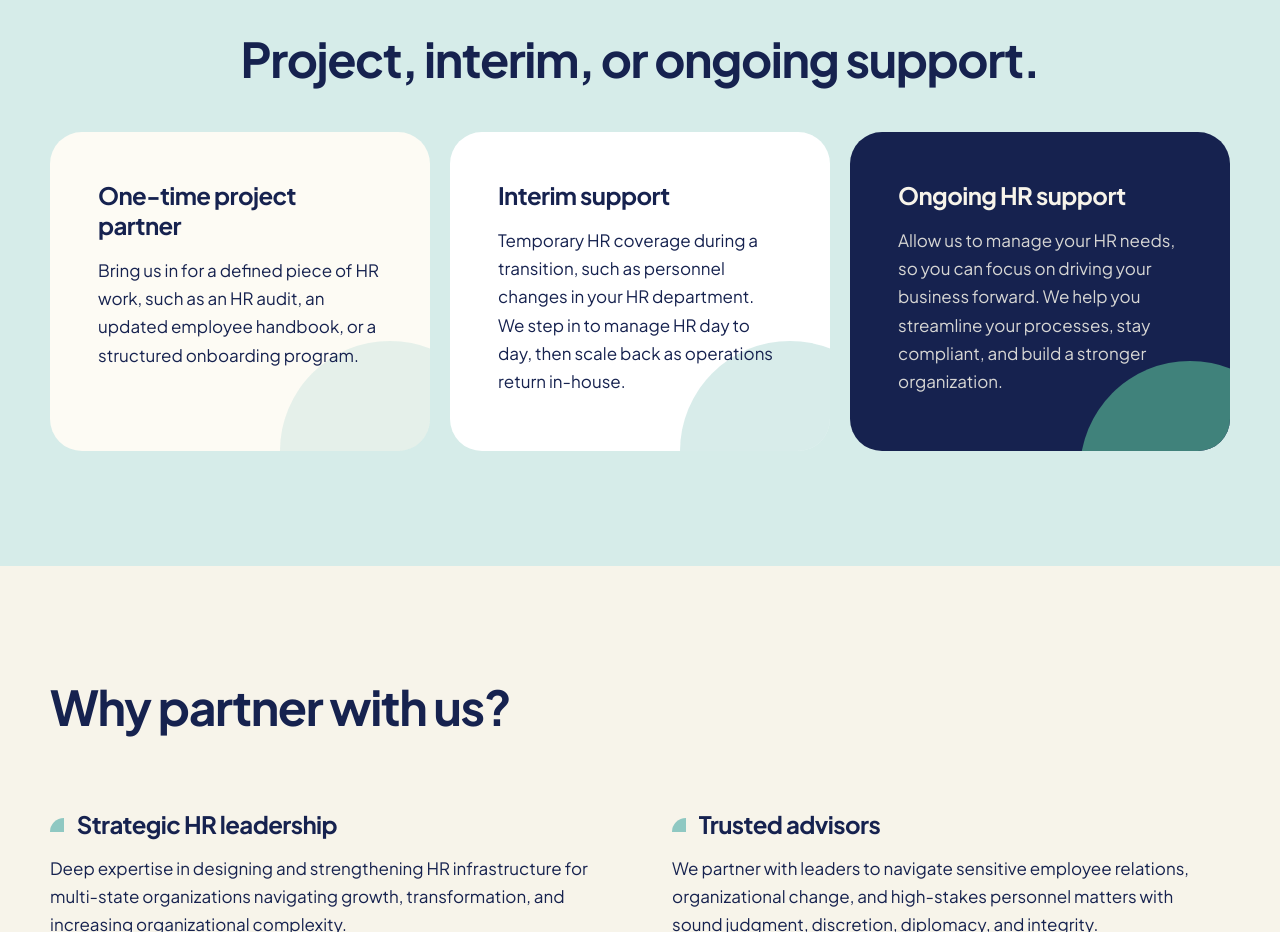
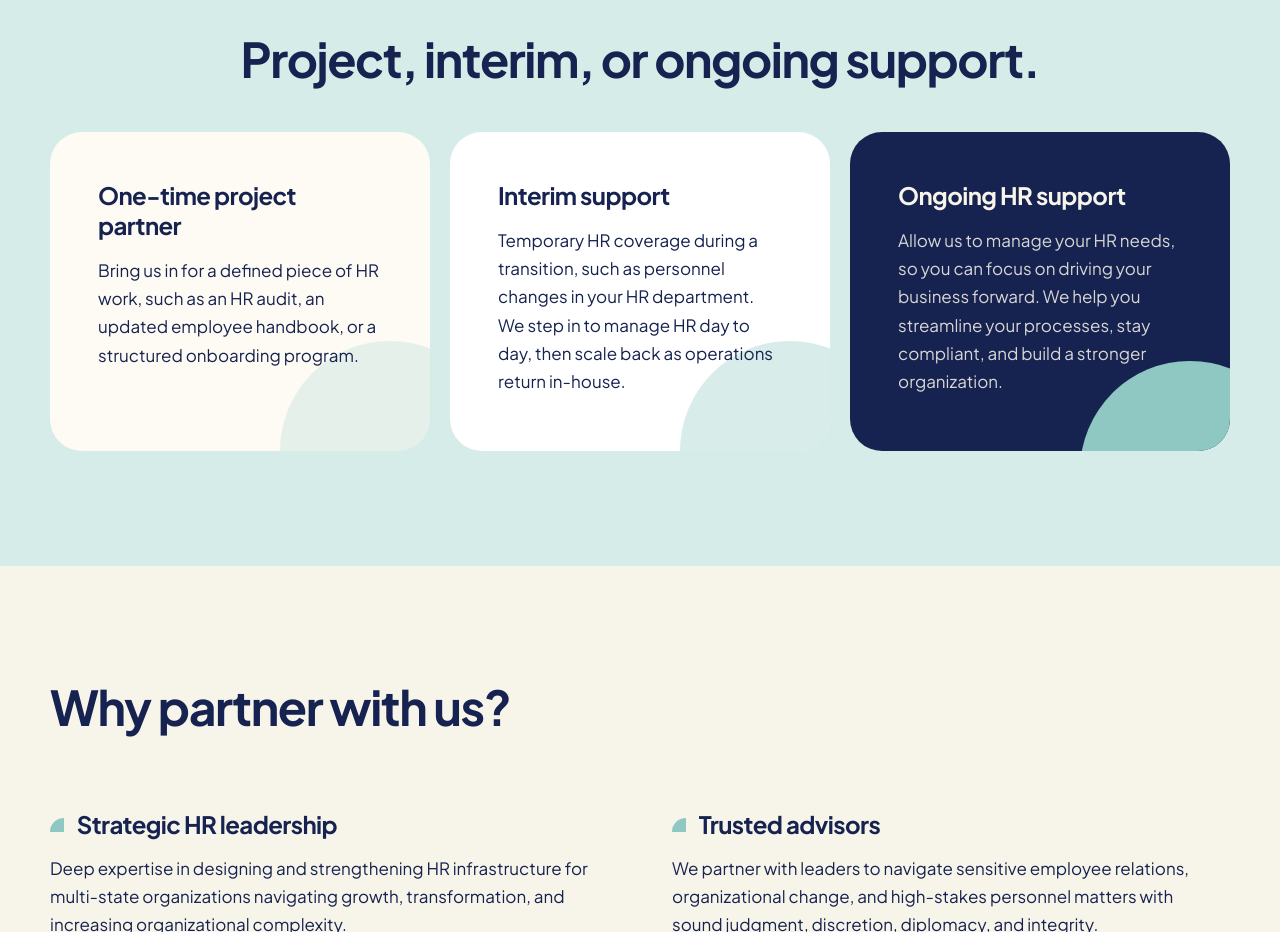
Before and after one commit to tehchaoz/elevate-hr-solutions, a plain HTML site: page index.html in a window 1280 px wide. Shown: the part 1580-2512 px from the top of the page. Drawn offline with Linux system fonts and the light colour scheme.

Commit message:
Ongoing support card circle: logo green
Co-Authored-By: Claude Sonnet 5.5 <noreply@anthropic.com>

```diff
--- a/css/styles.css
+++ b/css/styles.css
@@ -280,7 +280,7 @@ h3 { letter-spacing: -0.015em; line-height: 1.25; }
 .mode-project p { color: var(--ink); }
 .mode-project .link-arrow { color: var(--teal-ink); }
 .mode-ongoing { background: var(--navy); color: var(--cream); }
-.mode-ongoing::after { background: var(--teal-strong); opacity: 1; bottom: -130px; }
+.mode-ongoing::after { background: var(--teal-light); opacity: 1; bottom: -130px; }
 .mode-ongoing p { color: rgba(247, 244, 234, 0.86); }
 .mode-ongoing .link-arrow { color: var(--teal-light); }
 .mode-interim { background: #fff; }
```
